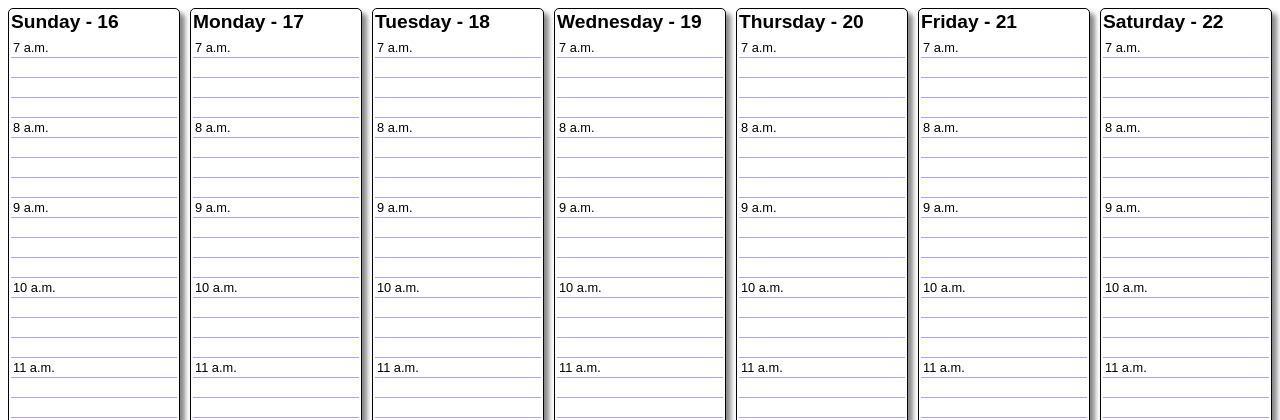
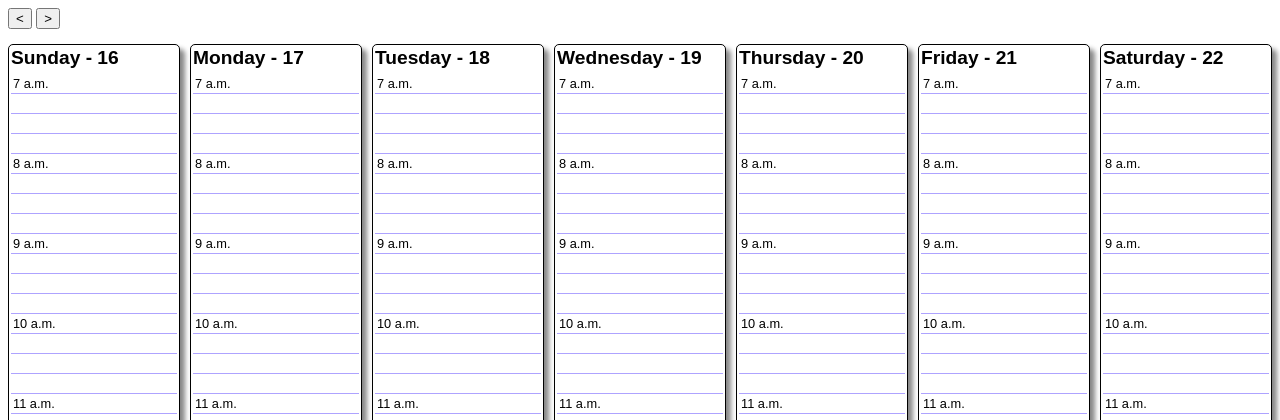
Before and after one commit to adamhannadev/django, a Django app: page /week/3 in a window 1280 px wide. Shown: the top 420 px of the page. Run offline with Django 4.2, Linux system fonts and the light colour scheme; data comes from the database, SQL or seed files in the repository.

Commit message:
Add forward and back buttons to change current week view

```diff
--- a/ahbd/bookings/templates/bookings/week.html
+++ b/ahbd/bookings/templates/bookings/week.html
@@ -65,10 +65,17 @@
       background-color: hsl(247, 100%, 82%);
       border-bottom: 1px solid white;
     }
+    .buttons {
+      margin-bottom:15px;
+    }
   </style>
 </head>
 
 <body>
+  <div class="buttons">
+    <a href="http://127.0.0.1:8000/week/{{last_week}}"><button><</button></a>
+    <a href="http://127.0.0.1:8000/week/{{next_week}}"><button>></button></a>
+  </div>
 
 <div class="calendar-week-view">
   {% for day in week %}
--- a/ahbd/bookings/views.py
+++ b/ahbd/bookings/views.py
@@ -68,6 +68,9 @@ def week_view(request, week_number):
         request,
         "bookings/week.html",
         {
+            'week_number': week_number,
+            'next_week': week_number + 1,
+            'last_week': week_number - 1,
             'today': datetime.now().date,
             'time_blocks': time_blocks,
             'day_numbers': range(7),
```
